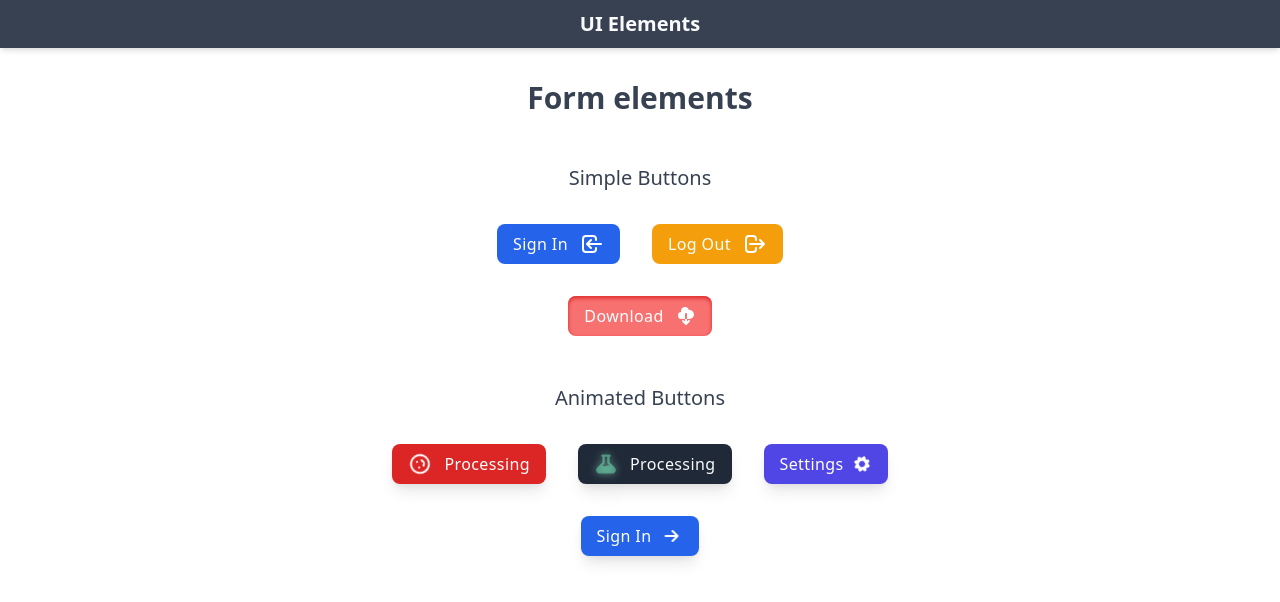
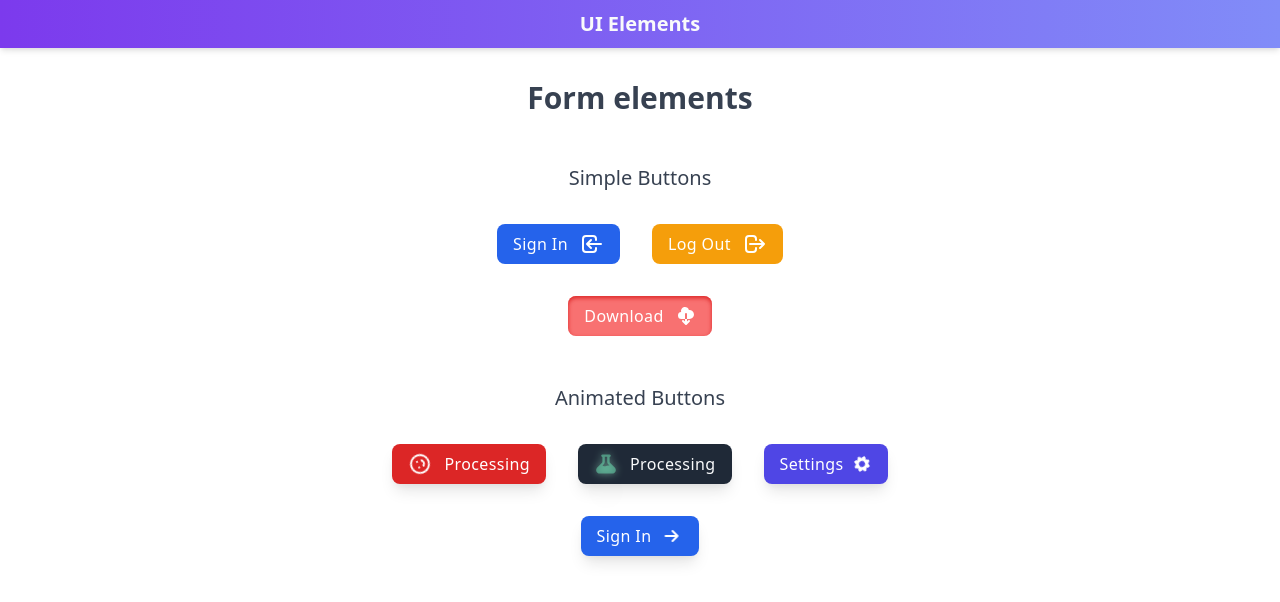
Before and after one commit to Dineshs91/ui-elements, a React (Create React App) app: page /forms in a window 1280 px wide. Shown: the top 602 px of the page. Built offline with nearby package versions, Linux system fonts and the light colour scheme.

Commit message:
Update header background

```diff
--- a/src/App.js
+++ b/src/App.js
@@ -10,7 +10,7 @@ function Header() {
 
   if(location.pathname !== "/") {
     return (
-      <div className="flex items-center justify-center fixed w-full  text-xl font-bold h-12 shadow-md bg-gray-700 text-gray-50">
+      <div className="flex items-center justify-center fixed w-full text-xl font-bold h-12 shadow-md bg-gradient-to-r from-purple-600 to-indigo-400 text-gray-50">
         UI Elements
       </div>
     )
```
